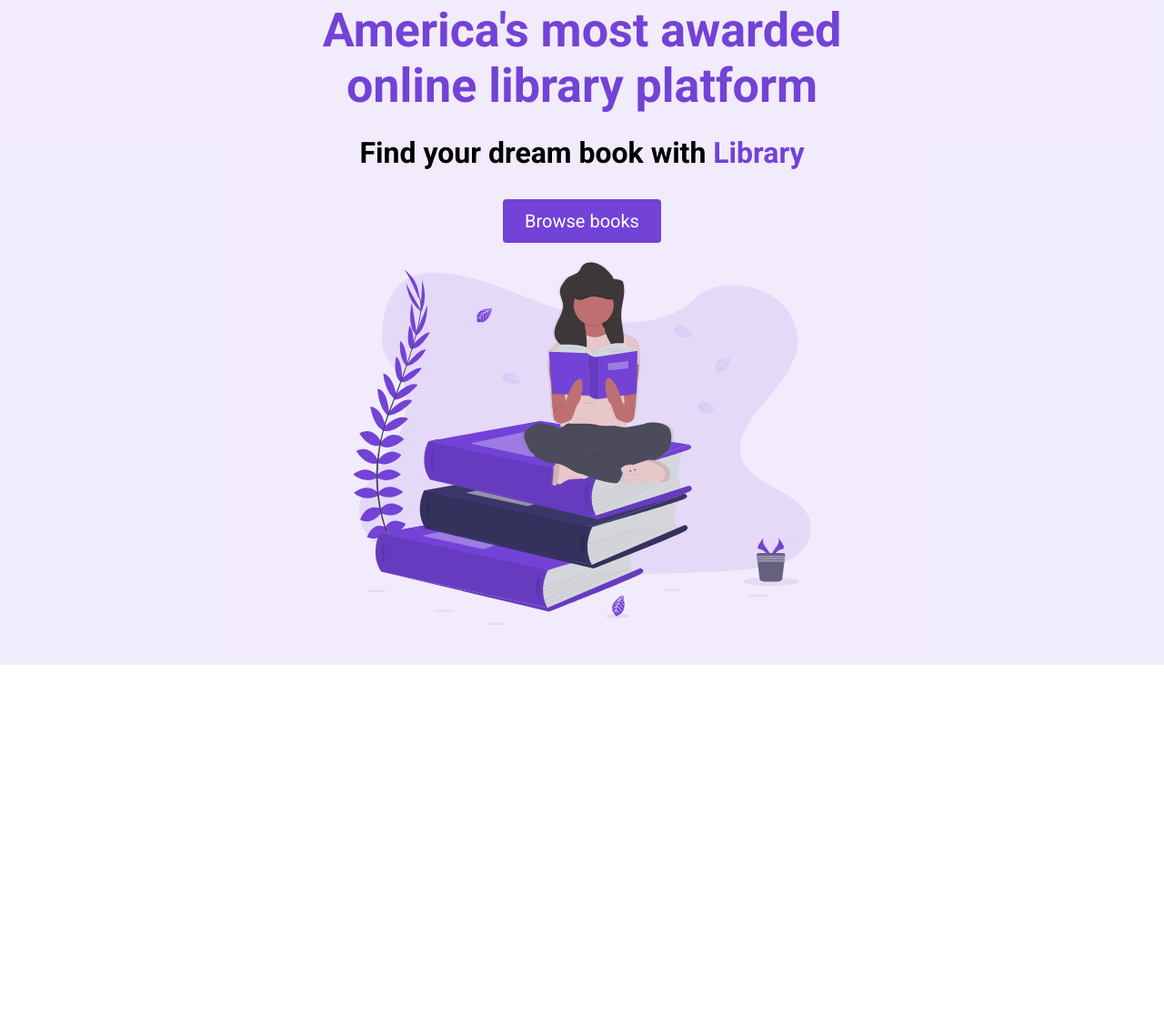
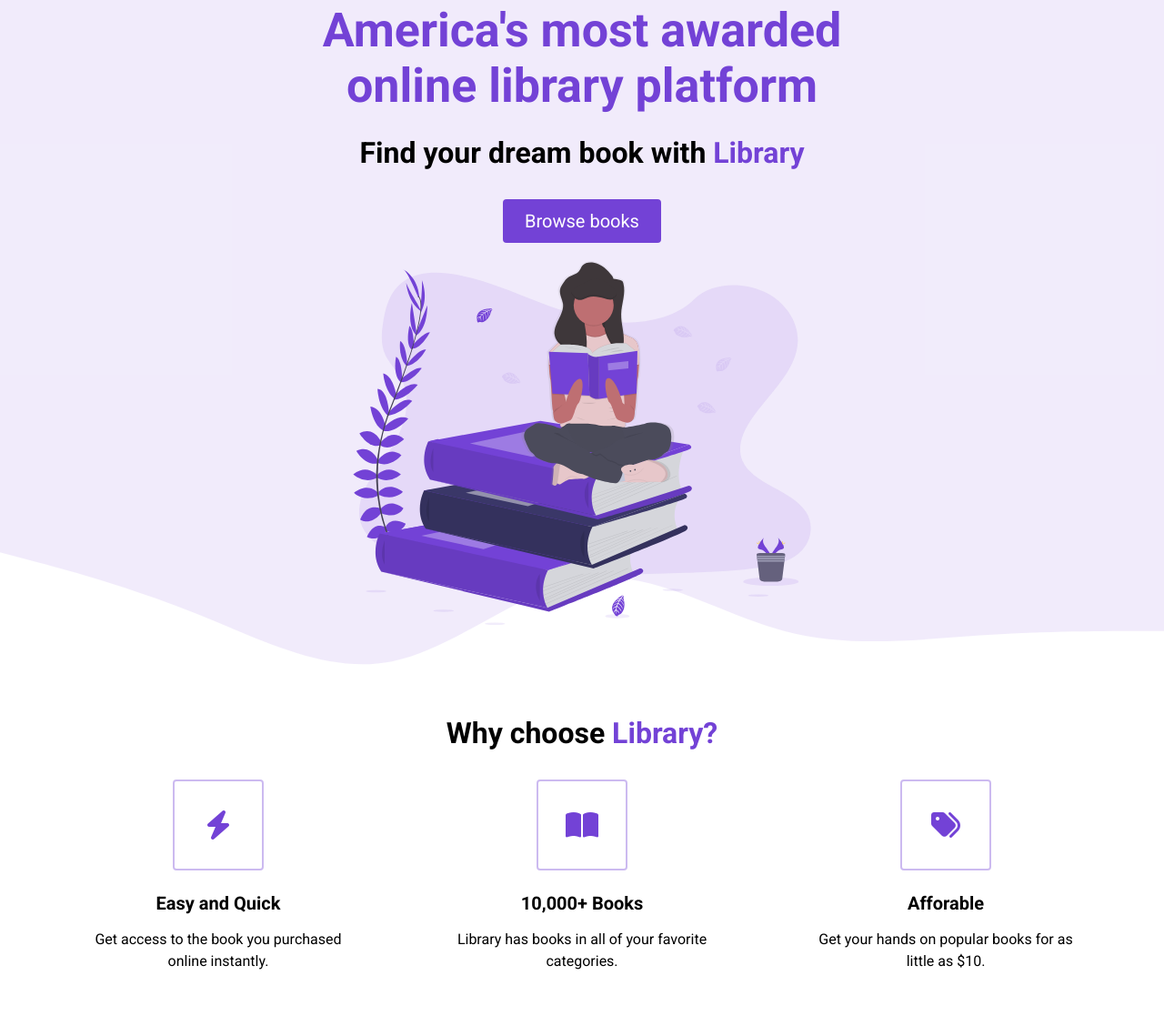
Before and after one commit to jasminevptl/E-Commerce, a plain HTML site: page index.html in a window 1280 px wide. Shown: the part 97-1225 px from the top of the page at 91% size. Before the commit the page ends 828 px from the top, so only its background shows below. Drawn offline with Linux system fonts and the light colour scheme.

Commit message:
version 1.1

```diff
--- a/index.html
+++ b/index.html
@@ -6,12 +6,16 @@
     <meta name="viewport" content="width=device-width, initial-scale=1.0" />
     <title>Library</title>
     <link rel="stylesheet" href="./style.css" />
+    <script
+      src="https://kit.fontawesome.com/c8e4d183c2.js"
+      crossorigin="anonymous"
+    ></script>
   </head>
   <body>
     <section id="landing">
       <nav>
         <div class="nav__container">
-          <img class="logo" src="./assets 2/Library.svg" alt="" />
+          <img class="logo" src="./assets/Library.svg" alt="" />
           <ul class="nav__links">
             <li>
               <a href="#" class="nav__link">Home</a>
@@ -27,16 +31,58 @@
       </nav>
       <header>
         <div class="header__container">
-            <div class="header__description">
-                <h1>America's most awarded online library platform </h1>
-                <h2>Find your dream book with <span class="purple">Library</span></h2>
-                <button class="btn">Browse books</button>
-            </div>
-            <figure class="header__img--wrapper">
-                <img src="./assets 2/Undraw_Books.svg" alt="">
-            </figure>
+          <div class="header__description">
+            <h1>America's most awarded online library platform</h1>
+            <h2>
+              Find your dream book with <span class="purple">Library</span>
+            </h2>
+            <button class="btn">Browse books</button>
+          </div>
+          <figure class="header__img--wrapper">
+            <img src="./assets/Undraw_Books.svg" alt="" />
+          </figure>
         </div>
       </header>
     </section>
+    <main>
+      <section id="highlights">
+        <div class="container">
+          <div class="row">
+            <h2 class="section__title">
+              Why choose <span class="purple">Library?</span>
+            </h2>
+            <div class="highlight__wrapper">
+              <div class="highlight">
+                <div class="highlight__img">
+                  <i class="fas fa-bolt"></i>
+                </div>
+                <h3 class="highlight__subtitle">Easy and Quick</h3>
+                <p class="highlight__para">
+                  Get access to the book you purchased online instantly.
+                </p>
+              </div>
+              <div class="highlight">
+                <div class="highlight__img">
+                  <i class="fas fa-book-open"></i>
+                </div>
+                <h3 class="highlight__subtitle">10,000+ Books</h3>
+                <p class="highlight__para">
+                  Library has books in all of your favorite categories.
+                </p>
+              </div>
+              <div class="highlight">
+                <div class="highlight__img">
+                  <i class="fas fa-tags"></i>
+                </div>
+                <h3 class="highlight__subtitle">Afforable</q></h3>
+                <p class="highlight__para">
+                  Get your hands on popular books for as little as $10.
+                </p>
+              </div>
+            </div>
+          </div>
+        </div>
+      </section>
+    </main>
   </body>
 </html>
--- a/style.css
+++ b/style.css
@@ -15,6 +15,9 @@ img {
   width: 100%;
   height: 100%;
   max-height: 50vh;
+}
+p {
+  line-height: 1.5;
 }
 .nav__container {
   width: 100%;
@@ -88,7 +91,6 @@ h2 {
 }
 button {
   cursor: pointer;
-
 }
 button:active {
   transform: translateY(1px);
@@ -102,5 +104,80 @@ button:active {
   border: none;
 }
 .header__img--wrapper {
-   padding: 20px;
+  padding: 20px;
+  z-index: 2;
 }
+.container {
+  padding: 56px 0;
+}
+.row {
+  width: 100%;
+  max-width: 1200px;
+  margin: 0 auto;
+}
+
+/* HIGHLIGHTS */
+
+#highlights {
+   position: relative;
+
+}
+#highlights:before {
+    background: url("assets/wave.svg");
+    content: "";
+    position: absolute;
+    width: 101vw;
+    height: 12vw;
+    top: 1px;
+    left: 0;
+    z-index: 1;
+    background-size: cover;
+    background-repeat: no-repeat;
+    transform: translateY(-100%);
+}
+#highlights:after {
+    background: url("assets/wave.svg");
+    content: "";
+    position: absolute;
+    width: 101vw;
+    height: 12vw;
+    bottom: 1px;
+    left: 0;
+    z-index: 1;
+    background-size: cover;
+    background-repeat: no-repeat;
+    transform: translateY(100%);
+}
+
+.highlight__wrapper {
+  display: flex;
+}
+
+.highlight {
+  padding: 0 24px;
+  width: calc(100% / 3);
+  display: flex;
+  align-items: center;
+  justify-content: center;
+  flex-direction: column;
+}
+.highlight__para {
+  text-align: center;
+  max-width: 280px;
+}
+.highlight__img {
+  border: 2px solid #7342d65d;
+  color: #7342d6;
+  width: 100px;
+  height: 100px;
+  display: flex;
+  align-items: center;
+  justify-content: center;
+  border-radius: 4px;
+  font-size: 32px;
+  margin-bottom: 24px;
+}
+.highlight__subtitle {
+  font-size: 20px;
+  margin-bottom: 16px;
+}
```
Also changed, not shown: assets/Library.svg (renamed from assets 2/Library.svg), assets/Undraw_Books.svg (renamed from assets 2/Undraw_Books.svg), assets/atomic habits.jpg (renamed from assets 2/atomic habits.jpg), assets/book-1.jpeg (renamed from assets 2/book-1.jpeg), assets/book-2.jpeg (renamed from assets 2/book-2.jpeg), assets/book-3.jpeg (renamed from assets 2/book-3.jpeg), assets/book-4.jpeg (renamed from assets 2/book-4.jpeg), assets/book-5.jpeg (renamed from assets 2/book-5.jpeg), assets/book-6.jpeg (renamed from assets 2/book-6.jpeg), assets/book-7.jpg (renamed from assets 2/book-7.jpg), assets/book-8.jpeg (renamed from assets 2/book-8.jpeg), assets/crack the coding interview.png (renamed from assets 2/crack the coding interview.png), assets/david goggins.jpeg (renamed from assets 2/david goggins.jpeg), assets/deep work.jpeg (renamed from assets 2/deep work.jpeg), 1 more files.
